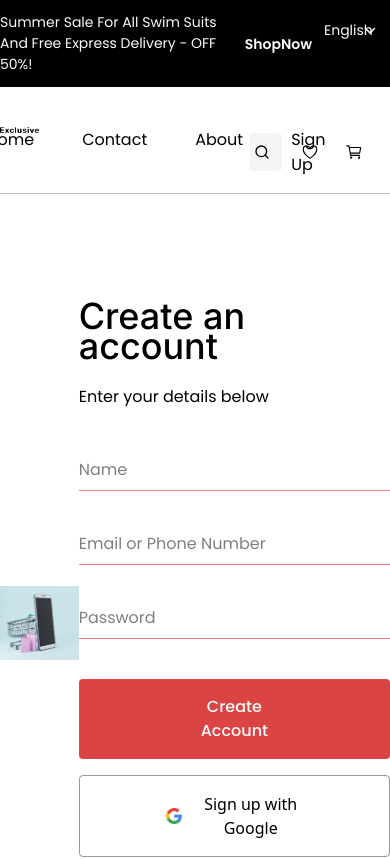
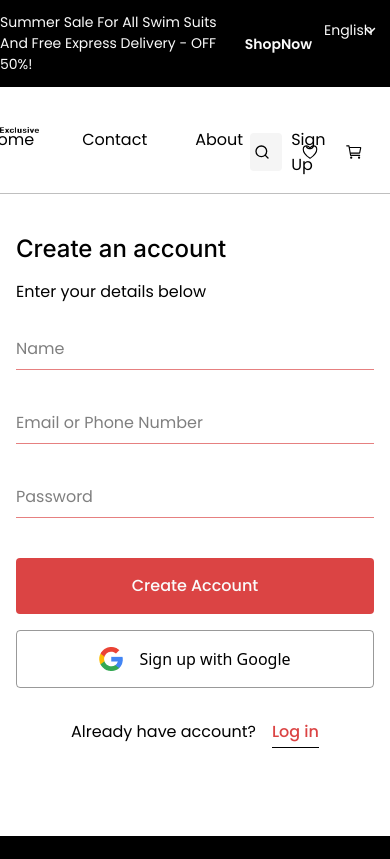
Before and after one commit to jihadcodes/E-commerce-website-design-with-API, a React (Vite) app: page /signup in a window 390 px wide. Shown: the top 859 px of the page. Built offline with nearby package versions, Linux system fonts and the light colour scheme.

Commit message:
responsive of signup  page

```diff
--- a/src/components/pages/SignUp.jsx
+++ b/src/components/pages/SignUp.jsx
@@ -2,40 +2,52 @@ import React from 'react'
 import login_img from "../../assets/images/login.png";
 import google from '../../assets/images/google.png'
 import { Link } from 'react-router';
+
 const SignUp = () => {
   return (
     <>
       <div className="container">
-            <div className="flex items-center justify-between  mt-[107px] mb-[246px]">
-              <div className="">
-                <img src={login_img} alt="" />
+        <div className="flex flex-col md:flex-row items-center justify-center xl:justify-between mt-[40px] xl:mt-[107px] mb-[60px] xl:mb-[246px] gap-10 xl:gap-0 px-4 xl:px-0">
+
+          {/* Image */}
+          <div className="hidden md:flex justify-center md:w-[45%] xl:w-auto">
+            <img src={login_img} alt="" className="w-[220px] md:w-[280px] lg:w-[340px] xl:w-auto object-contain" />
           </div>
-              <div className="w-[371px]">
+
+          {/* Form */}
+          <div className="w-full max-w-[371px] xl:w-[371px]">
             <form action="">
 
-                <h3 className="text-[#000000] tracking-[4%] leading-7.5 text-4xl font-inter font-medium mb-6 ">
+              <h3 className="text-[#000000] tracking-[4%] leading-7.5 text-2xl md:text-4xl font-inter font-medium mb-4 xl:mb-6">
                 Create an account
               </h3>
-                <p className="para-text mb-12">Enter your details below</p>
-                <input type="text" className="form-input "  placeholder="Name" />
-                <input type="text" className="form-input"  placeholder="Email or Phone Number" />
-                <input type="password" className="form-input"  placeholder="Password" />
-                <div className="flex items-center flex-col  mb-8">
-                    <button className="button px-[122px]! mb-4">Create Account</button>
-                    <div className='py-4 w-full px-[86px] flex items-center gap-4 border mb-8 border-[#00000066] text-center rounded-sm'>
-                        <span >
+              <p className="para-text mb-8 xl:mb-12">Enter your details below</p>
+
+              <input type="text" className="form-input" placeholder="Name" />
+              <input type="text" className="form-input" placeholder="Email or Phone Number" />
+              <input type="password" className="form-input" placeholder="Password" />
+
+              <div className="flex items-center flex-col mb-8">
+                <button className="button w-full mb-4">Create Account</button>
+
+                <div className="py-4 w-full px-4 md:px-[86px] flex items-center justify-center gap-4 border mb-8 border-[#00000066] text-center rounded-sm">
+                  <span>
                     <img src={google} alt="" />
                   </span>
-                        <a href=""> Sign up with Google</a>
+                  <a href="">Sign up with Google</a>
                 </div>
-                      <a  href="" className="text-[16px] text-[#DB4444] text-center leading-6 font-poppins font-normal "> Already have account?
-                        <Link className='ml-4 pb-1 border-b border-[#000000] font-medium' to="/login">Log in</Link>
+
+                <a href="" className="text-[16px] text-[#000000] text-center leading-6 font-poppins font-normal">
+                  Already have account?
+                  <Link className="ml-4 pb-1 border-b border-[#000000] font-medium text-[#DB4444]" to="/login">
+                    Log in
+                  </Link>
                 </a>
-
               </div>
 
             </form>
           </div>
+
         </div>
       </div>
     </>
```
Lines whose indentation alone changed are shown as unchanged.
